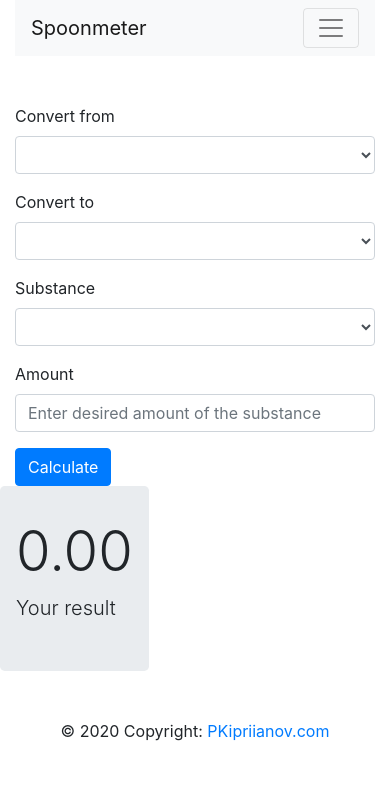
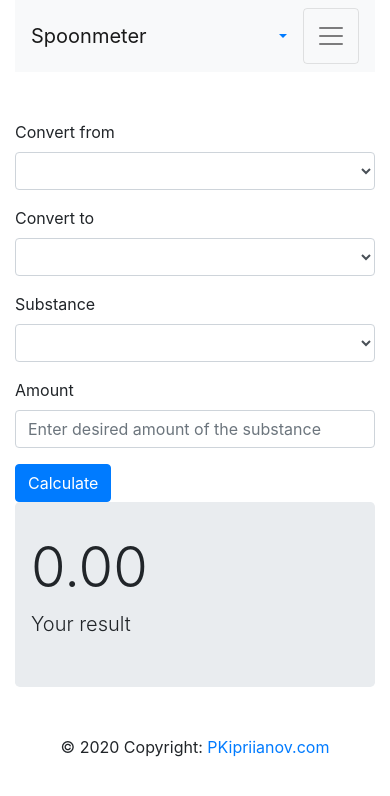
Before and after one commit to kip260384/Spoonmeter, a Symfony app: template templates/meter/index.html.twig in a window 390 px wide. Shown: the top 796 px of the page. Run offline with Twig, Linux system fonts and the light colour scheme; the template is opened without the code that fills it, so the values that code supplies are empty; style sheets or scripts are compiled from the project's sources; some libraries are stand-ins or nearby versions.

Commit message:
mobile fix

```diff
--- a/templates/common/header.twig
+++ b/templates/common/header.twig
@@ -1,10 +1,16 @@
 <nav class="navbar navbar-expand-lg navbar-light bg-light mb-5">
     <a class="navbar-brand" href="#">Spoonmeter</a>
-    <button class="navbar-toggler" type="button" data-toggle="collapse" data-target="#navbarSupportedContent" aria-controls="navbarSupportedContent" aria-expanded="false" aria-label="Toggle navigation">
-        <span class="navbar-toggler-icon"></span>
-    </button>
 
-    <div class="collapse navbar-collapse" id="navbarSupportedContent">
+    <div class="d-flex flex-row order-2 order-lg-3">
+        <form class="form-inline my-2 my-lg-0">
+            {% include 'common/lang_bar.twig' %}
+        </form>
+        <button class="navbar-toggler" type="button" data-toggle="collapse" data-target="#navbarSupportedContent" aria-controls="navbarSupportedContent" aria-expanded="false" aria-label="Toggle navigation">
+            <span class="navbar-toggler-icon"></span>
+        </button>
+    </div>
+
+    <div class="collapse navbar-collapse order-3 order-lg-2" id="navbarSupportedContent">
         <ul class="navbar-nav mr-auto mt-2 mt-lg-0">
             <li class="nav-item active">
                 <a class="nav-link" href="#">Converter <span class="sr-only">(current)</span></a>
@@ -13,9 +19,5 @@
                 <a class="nav-link" href="#">About</a>
             </li>
         </ul>
-
-        <form class="form-inline my-2 my-lg-0">
-            {% include 'common/lang_bar.twig' %}
-        </form>
     </div>
 </nav>
--- a/templates/meter/index.html.twig
+++ b/templates/meter/index.html.twig
@@ -4,7 +4,7 @@
 
 {% block body %}
     <div class="row">
-        <div class="col-sm-4">
+        <div class="col-xs-12 col-lg-4">
             <form id="converter_form">
                 <div class="form-group">
                     <label for="unit_from">Convert from</label>
@@ -26,9 +26,11 @@
             </form>
         </div>
 
-        <div class="jumbotron">
-            <h1 class="display-4" id="result">0.00</h1>
-            <p class="lead">Your result</p>
+        <div class="col-xs-12 col-lg-4">
+            <div class="jumbotron">
+                <h1 class="display-4" id="result">0.00</h1>
+                <p class="lead">Your result</p>
+            </div>
         </div>
 
     </div>
```
